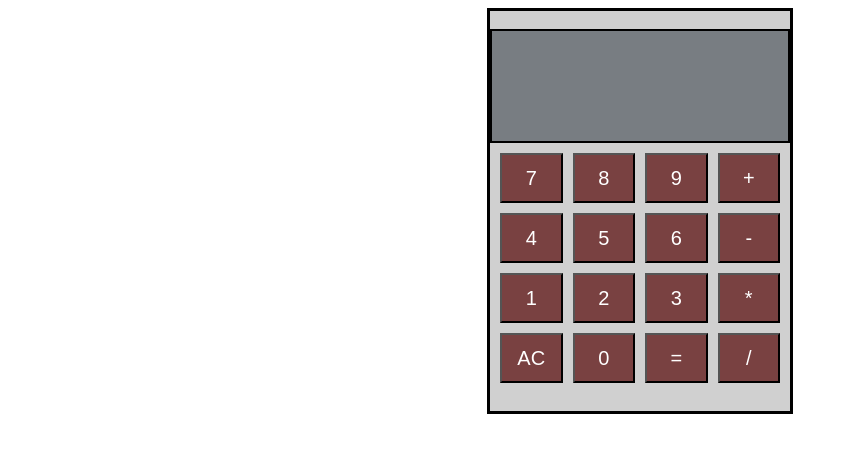
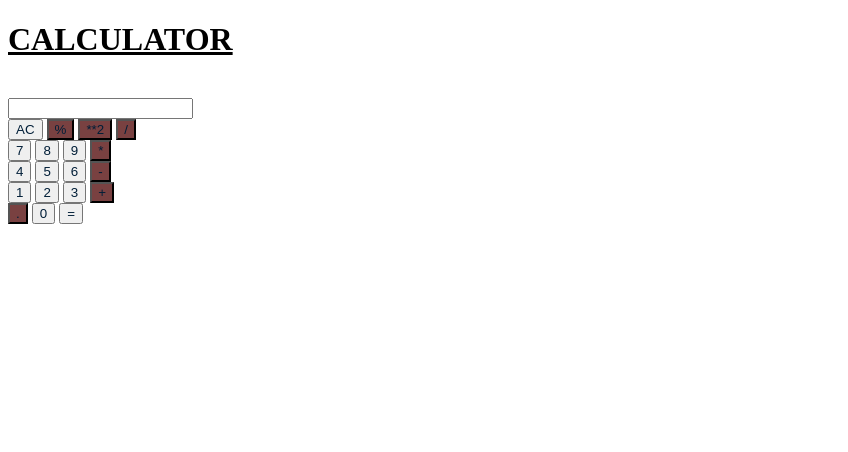
Before and after one commit to VIndrajith/Calculator, a plain HTML site: page index.html in a window 1280 px wide. Shown: the whole page, without its empty margins (0-848 px from the left). Drawn offline with Linux system fonts and the light colour scheme.

Commit message:
Update index.html

```diff
--- a/index.html
+++ b/index.html
@@ -1,33 +1,44 @@
 <!DOCTYPE html>
-<html>
+<html lang="en">
 <head>
-	<title>Simple Calculator</title>
-	<link rel="stylesheet" type="text/css" href="style.css">
+    <meta charset="UTF-8">
+    <meta http-equiv="X-UA-Compatible" content="IE=edge">
+    <meta name="viewport" content="width=device-width, initial-scale=1.0">
+    <link rel="stylesheet" href="./style.css">
+
+    <title>Calculator</title>
 </head>
 <body>
-	<div class="calculator">
-		<div class="display">
-			<p id="result"></p>
-		</div>
-		<div class="buttons">
-	        	<button value="7">7</button>
-				<button value="8">8</button>
-				<button value="9">9</button>
-				<button class="operator" value="+">+</button>
-				<button value="4">4</button>
-				<button value="5">5</button>
-				<button value="6">6</button>
-				<button class="operator" value="-">-</button>
-				<button value="1">1</button>
-				<button value="2">2</button>
-				<button value="3">3</button>
-				<button class="operator" value="*">*</button>
-				<button id="clear">AC</button>
-				<button value="0">0</button>
-				<button id="equals">=</button>
-				<button class="operator" value="/">/</button>
-		</div>
-	</div>
-	<script src="script.js"></script>
+    <h1><u><italian>CALCULATOR</italian></u></h1><br>
+    <div class="container">
+        <form action="">
+            <input type="text" id="screen">
+            <br>
+			<input class="button allclear" type="button" value="AC" onclick="clearscreen()"style="color: rgb(1, 30, 56)";>
+            <input class="button operator" type="button" value="%" onclick="buttonclick(value)"style="color: rgb(1, 30, 56)";>
+            <input class="button operator" type="button" value="**2" onclick="buttonclick(value)" style="color: rgb(1, 30, 56)";>
+            <input class="button operator" type="button" value="/" onclick="buttonclick(value)"style="color: rgb(1, 30, 56)";>
+            <br>
+            <input class="button number" type="button" value="7" onclick="buttonclick(value)"style="color: rgb(1, 30, 56)";>
+            <input class="button number" type="button" value="8" onclick="buttonclick(value)"style="color: rgb(1, 30, 56)";>
+            <input class="button number" type="button" value="9" onclick="buttonclick(value)"style="color: rgb(1, 30, 56)";>
+            <input class="button operator" type="button" value="*" onclick="buttonclick(value)"style="color: rgb(1, 30, 56)";>
+            <br>
+            <input class="button number" type="button" value="4" onclick="buttonclick(value)"style="color: rgb(1, 30, 56)";>
+            <input class="button number" type="button" value="5" onclick="buttonclick(value)"style="color: rgb(1, 30, 56)";>
+            <input class="button number" type="button" value="6" onclick="buttonclick(value)"style="color: rgb(1, 30, 56)";>
+            <input class="button operator" type="button" value="-" onclick="buttonclick(value)"style="color: rgb(1, 30, 56)";>
+            <br>
+            <input class="button number" type="button" value="1" onclick="buttonclick(value)"style="color: rgb(1, 30, 56)";>
+            <input class="button number" type="button" value="2" onclick="buttonclick(value)"style="color: rgb(1, 30, 56)";>
+            <input class="button number" type="button" value="3" onclick="buttonclick(value)"style="color: rgb(1, 30, 56)";>
+            <input class="button operator" type="button" value="+" onclick="buttonclick(value)"style="color: rgb(1, 30, 56)";>
+            <br>
+            <input class="button operator" type="button" value="." onclick="buttonclick(value)"style="color: rgb(1, 30, 56)";>
+			<input class="button number" type="button" value="0" onclick="buttonclick(value)" style="color: rgb(1, 30, 56)";>
+            <input class="result" type="button" value="=" onclick="findresult()"style="color: rgb(1, 30, 56)";>
+        </form>
+    </div>
+    <script src="script.js"></script>
 </body>
 </html>
```
